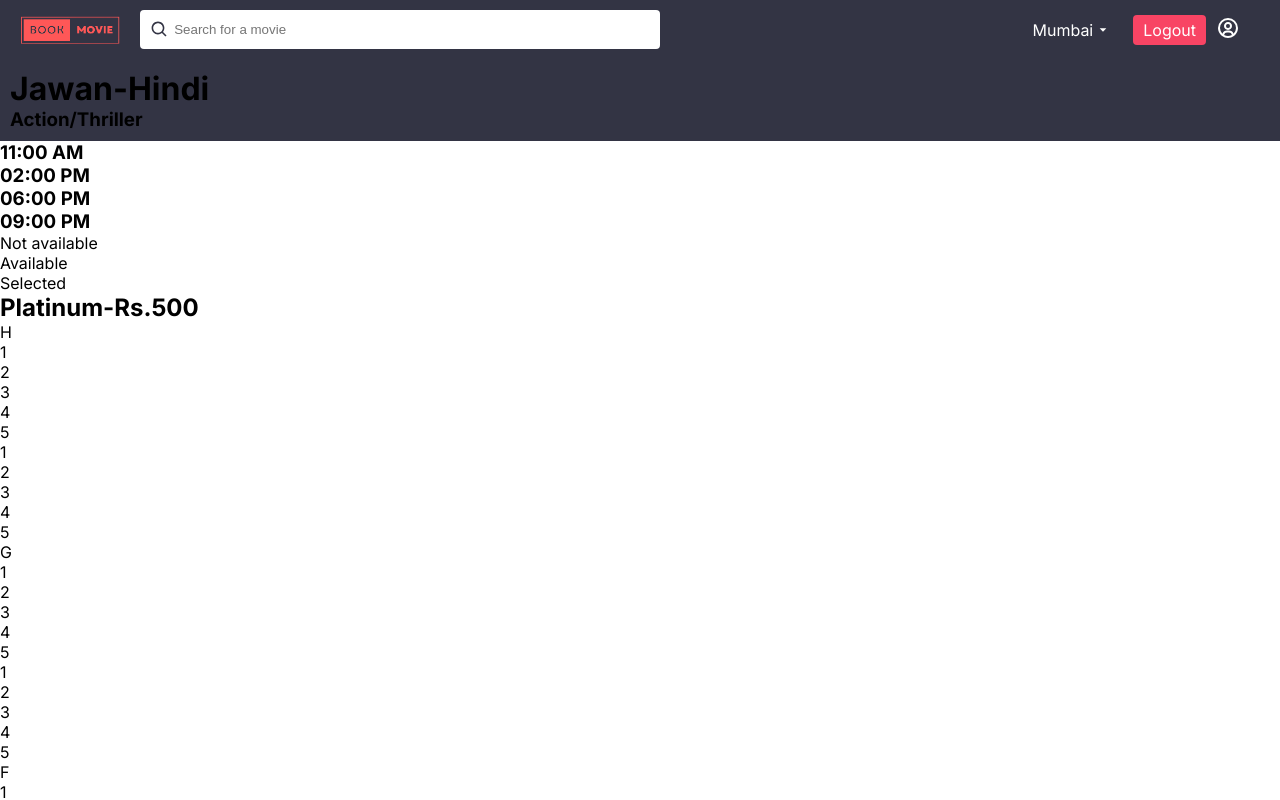
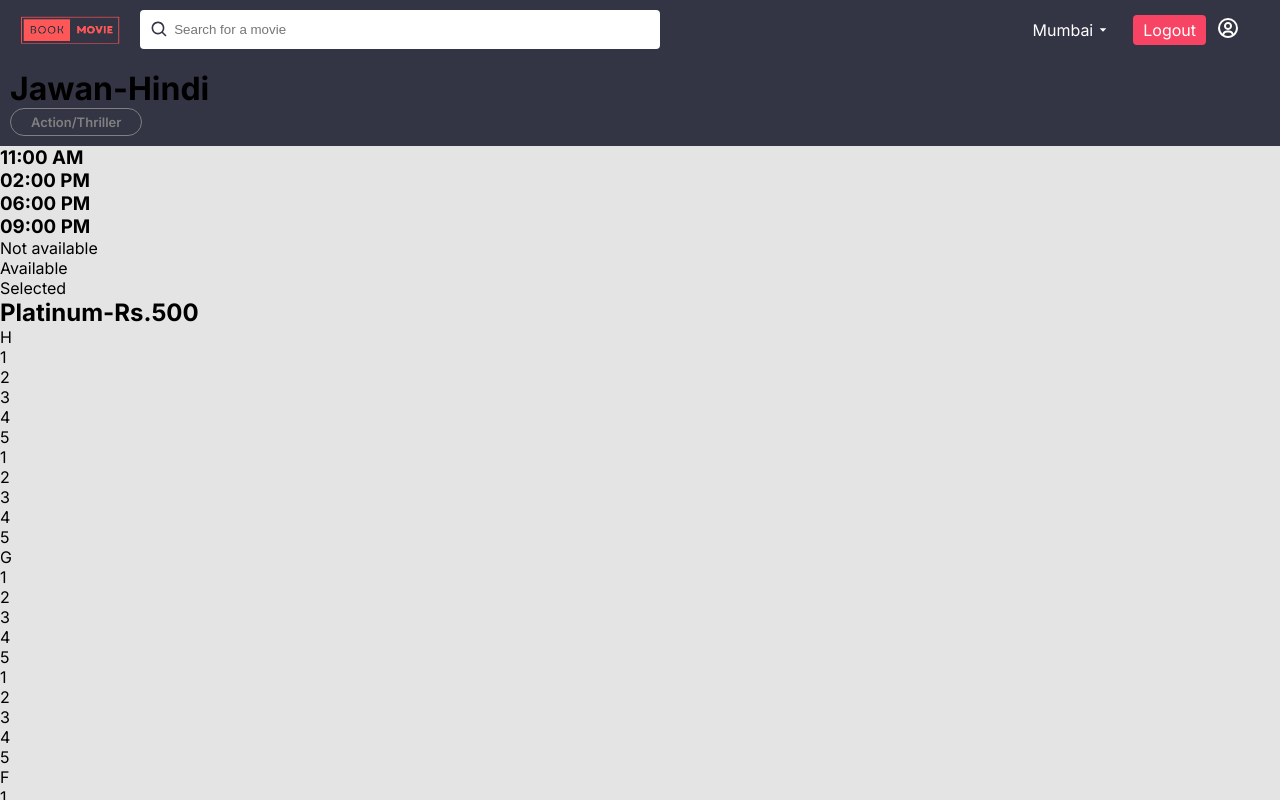
Before and after one commit to Tejavardhan0203/moviebooking, a Next.js app: page /1/movies/1/buytickets/Screen1 in a window 1280 px wide. Shown: the top 800 px of the page. Built offline with nearby package versions, Linux system fonts and the light colour scheme.

Commit message:
added styling

```diff
--- a/src/app/[cityname]/movies/[moviename]/buytickets/[screen]/page.tsx
+++ b/src/app/[cityname]/movies/[moviename]/buytickets/[screen]/page.tsx
@@ -2267,12 +2267,12 @@
 return (
     <div className='selectseatpage'>
         <div className="s1">
-        <div className="head">
-            <h1>{movie.moviename}-{movie.language}</h1>
-            <h3>{movie.type}</h3>
+            <div className="head">
+                <h1>{movie.moviename}-{movie.language}</h1>
+                <h3>{movie.type}</h3>
+            </div>
         </div>
-        </div>
-      <div className="selectseat">
+        <div className="selectseat">
             <div className="timecont">
                 {screen.timeslots.map((time:any,index:number) =>(
                     <h3
--- a/src/app/[cityname]/movies/[moviename]/buytickets/[screen]/selectseat.css
+++ b/src/app/[cityname]/movies/[moviename]/buytickets/[screen]/selectseat.css
@@ -2,3 +2,26 @@
     background-color: var(--col2);
     padding: 10px;
 }
+.selectseatpage{
+    background-color: rgb(228, 228, 228);
+    min-height: 100vh;
+    width: 100%;
+}
+.selectseatpage .s1{
+    background-color: white;
+}
+.selectseatpage .head .h1{
+    color: white;
+    font-size: 25px;
+    font-weight: 600;
+}
+.selectseatpage .head h3 {
+    color: gray;
+    font-size: 13px;
+    font-weight: 600;
+
+    border: 1px solid gray;
+    padding: 5px 20px;
+    border-radius: 25px;
+    width: fit-content;
+}
```
